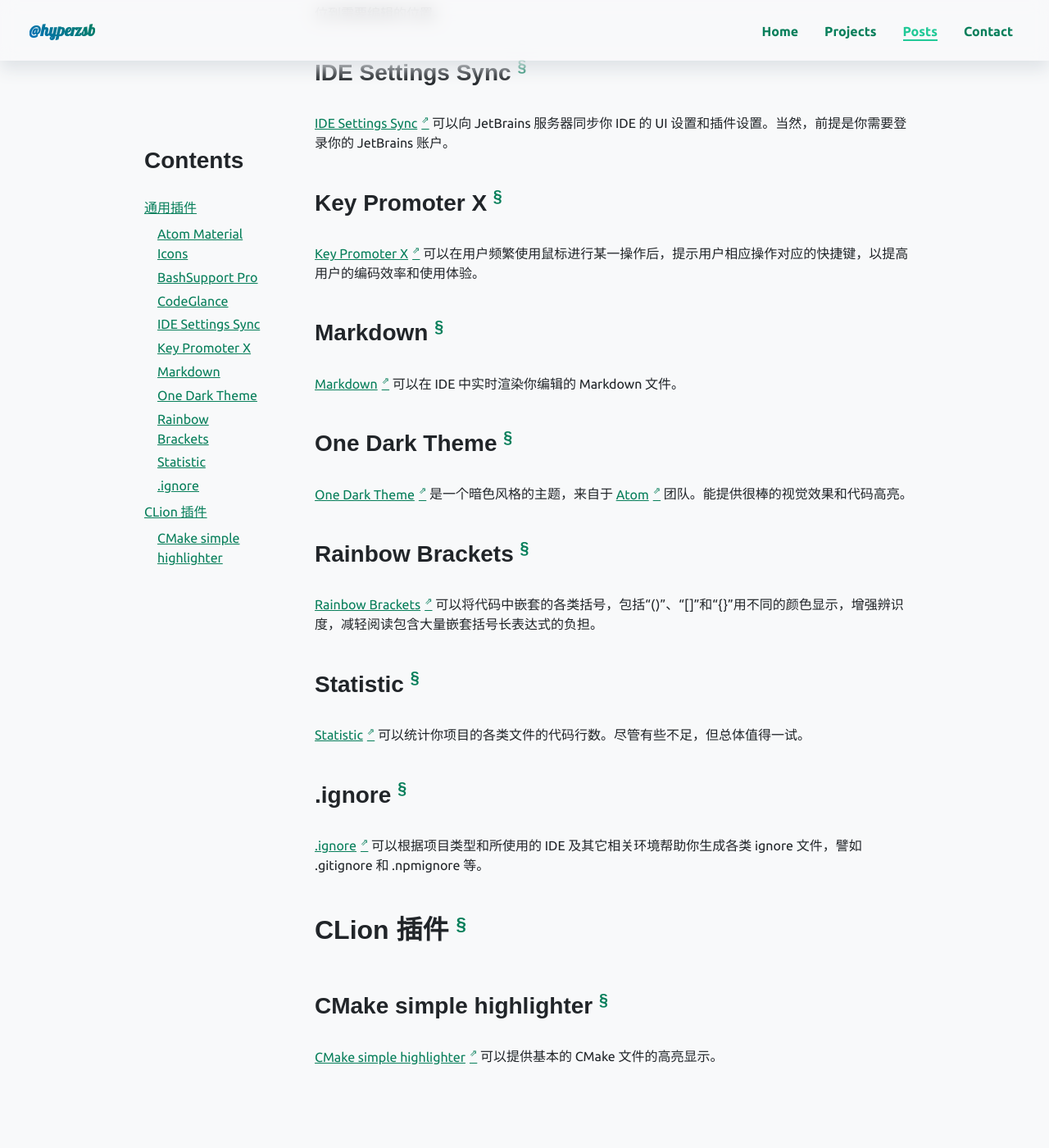
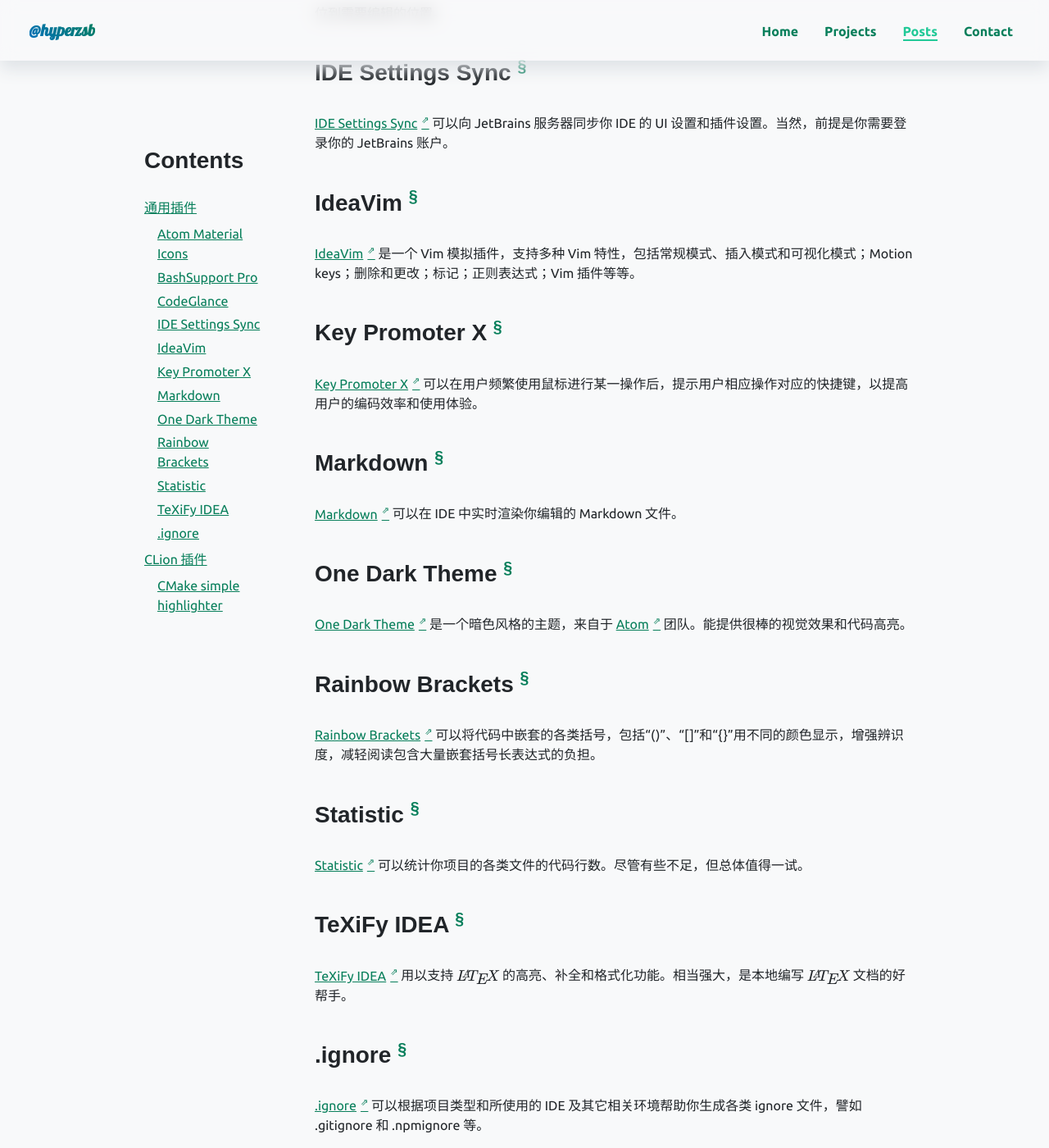
Before and after one commit to Hyperzsb/natalia-theme, a Jekyll site: the page built from _posts/2021-03-03-jetbrains-plugins.md, in a window 1280 px wide and 1400 px high, scrolled down 1014 px. Shown: the whole window at 82% size. Built offline with Jekyll 4.4.1, drawn with Linux system fonts in a browser that asks for light colours; some web fonts are replaced; comment, search, counter and statistics services are not loaded; a style sheet for code colours, icons or effects is not loaded; some of the changed text lies outside the part shown.

Commit message:
docs(post): update post 2021-03-03-jetbrains-plugin

```diff
--- a/_posts/2021-03-03-jetbrains-plugins.md
+++ b/_posts/2021-03-03-jetbrains-plugins.md
@@ -31,6 +31,10 @@
 
 [IDE Settings Sync](https://plugins.jetbrains.com/plugin/15525-ide-settings-sync) 可以向 JetBrains 服务器同步你 IDE 的 UI 设置和插件设置。当然，前提是你需要登录你的 JetBrains 账户。
 
+### IdeaVim
+
+[IdeaVim](https://plugins.jetbrains.com/plugin/164-ideavim) 是一个 Vim 模拟插件，支持多种 Vim 特性，包括常规模式、插入模式和可视化模式；Motion keys；删除和更改；标记；正则表达式；Vim 插件等等。
+
 ### Key Promoter X
 
 [Key Promoter X](https://plugins.jetbrains.com/plugin/9792-key-promoter-x) 可以在用户频繁使用鼠标进行某一操作后，提示用户相应操作对应的快捷键，以提高用户的编码效率和使用体验。
@@ -51,6 +55,10 @@
 
 [Statistic](https://plugins.jetbrains.com/plugin/4509-statistic) 可以统计你项目的各类文件的代码行数。尽管有些不足，但总体值得一试。
 
+### TeXiFy IDEA
+
+[TeXiFy IDEA](https://plugins.jetbrains.com/plugin/9473-texify-idea) 用以支持 $\LaTeX$ 的高亮、补全和格式化功能。相当强大，是本地编写 $\LaTeX$ 文档的好帮手。
+
 ### .ignore
 
 [.ignore](https://plugins.jetbrains.com/plugin/7495--ignore) 可以根据项目类型和所使用的 IDE 及其它相关环境帮助你生成各类 ignore 文件，譬如 .gitignore 和 .npmignore 等。
```
Also changed, not shown: other parts of _posts/2021-03-03-jetbrains-plugins.md (+1 -1 lines).
